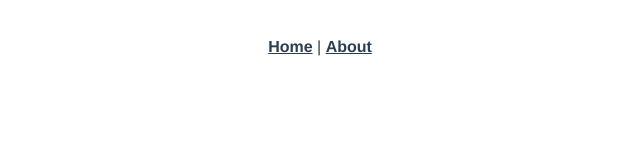
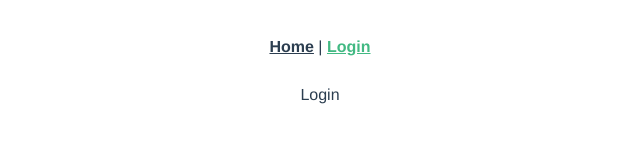
Before and after one commit to kobancheg/easyChat, a Vue app: page /login in a window 1280 px wide. Shown: the top 160 px of the page, without its empty margins (320-960 px from the left). Built offline with nearby package versions, Linux system fonts and the light colour scheme.

Commit message:
router login

```diff
--- a/package.json
+++ b/package.json
@@ -9,6 +9,8 @@
   },
   "dependencies": {
     "core-js": "^3.6.4",
+    "element-ui": "^2.13.1",
+    "firebase": "^7.14.2",
     "vue": "^2.6.11",
     "vue-router": "^3.1.6",
     "vuex": "^3.1.3"
--- a/src/App.vue
+++ b/src/App.vue
@@ -2,7 +2,7 @@
   <div id="app">
     <div id="nav">
       <router-link to="/">Home</router-link> |
-      <router-link to="/about">About</router-link>
+      <router-link to="/login">Login</router-link>
     </div>
     <router-view/>
   </div>
--- /dev/null
+++ b/src/guards/auth.guard.js
@@ -0,0 +1,19 @@
+import router from '@/router';
+
+export default function authGuard() {
+  const isAuth = false;
+  const authRoutes = ['Login'];
+
+  router.beforeEach((to, from, next) => {
+    console.log(to);
+    if (authRoutes.includes(to.name) && isAuth) {
+      return next({ name: 'Home' });
+    }
+
+    if (!authRoutes.includes(to.name) && !isAuth) {
+      return next({ name: 'Login' });
+    }
+
+    return next();
+  });
+}
--- a/src/main.js
+++ b/src/main.js
@@ -1,10 +1,13 @@
 import Vue from 'vue';
+import authGuard from '@/guards/auth.guard';
 import App from './App.vue';
 import router from './router';
 import store from './store';
 
 Vue.config.productionTip = false;
 
+authGuard();
+
 new Vue({
   router,
   store,
--- a/src/router/index.js
+++ b/src/router/index.js
@@ -11,12 +11,12 @@ const routes = [
     component: Home,
   },
   {
-    path: '/about',
-    name: 'About',
+    path: '/login',
+    name: 'Login',
     // route level code-splitting
     // this generates a separate chunk (about.[hash].js) for this route
     // which is lazy-loaded when the route is visited.
-    component: () => import(/* webpackChunkName: "about" */ '../views/About.vue'),
+    component: () => import(/* webpackChunkName: "about" */ '../views/Login.vue'),
   },
 ];
 
--- a/src/views/About.vue
+++ /dev/null
@@ -1,5 +0,0 @@
-<template>
-  <div class="about">
-    <h1>This is an about page</h1>
-  </div>
-</template>
--- /dev/null
+++ b/src/views/Login.vue
@@ -0,0 +1,3 @@
+<template>
+  <div>Login</div>
+</template>
```
Also changed, not shown: src/plugins/firebase/config.js (indentation only), 2 other files (tests, documents, lock files or other folders).
